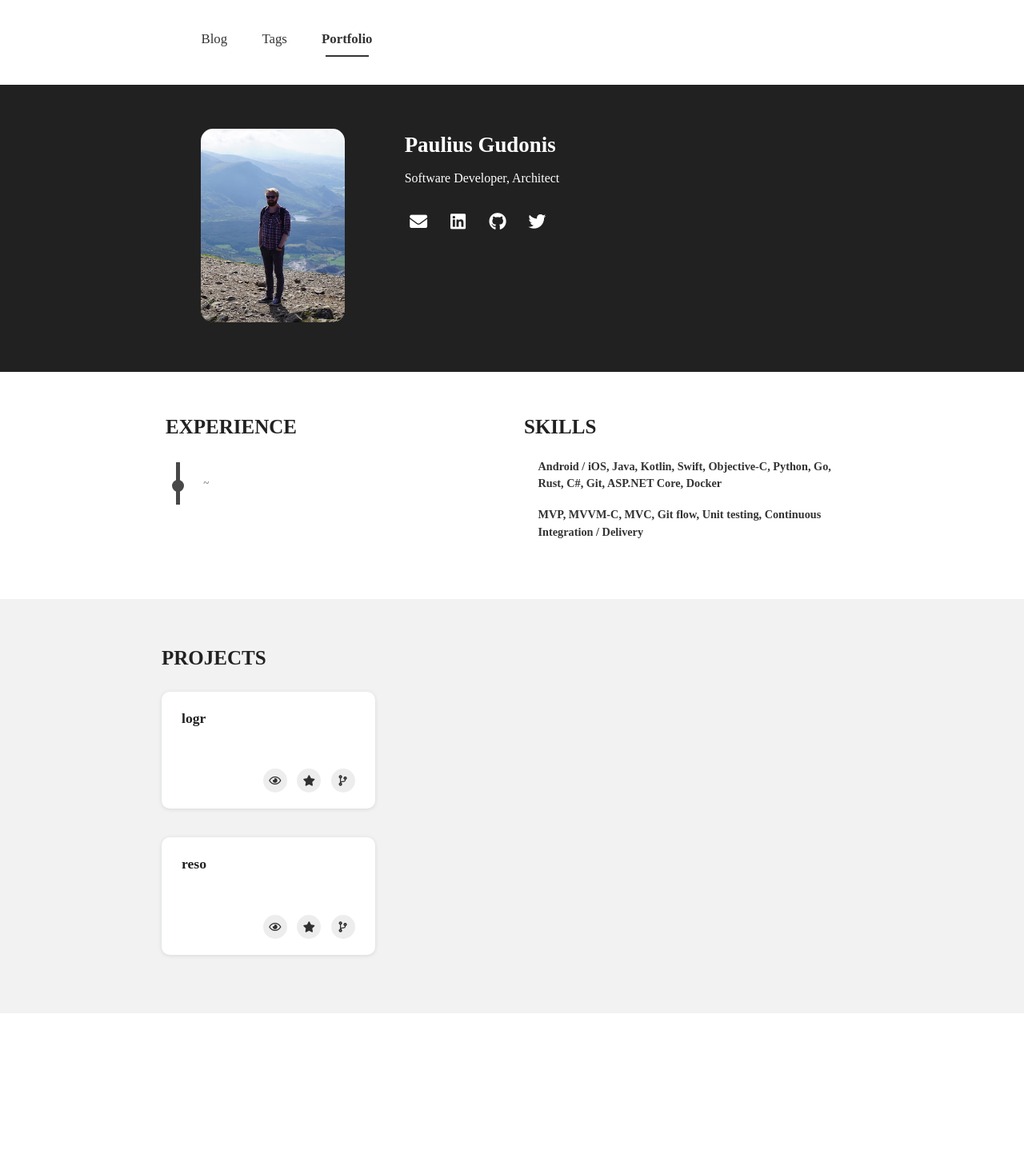
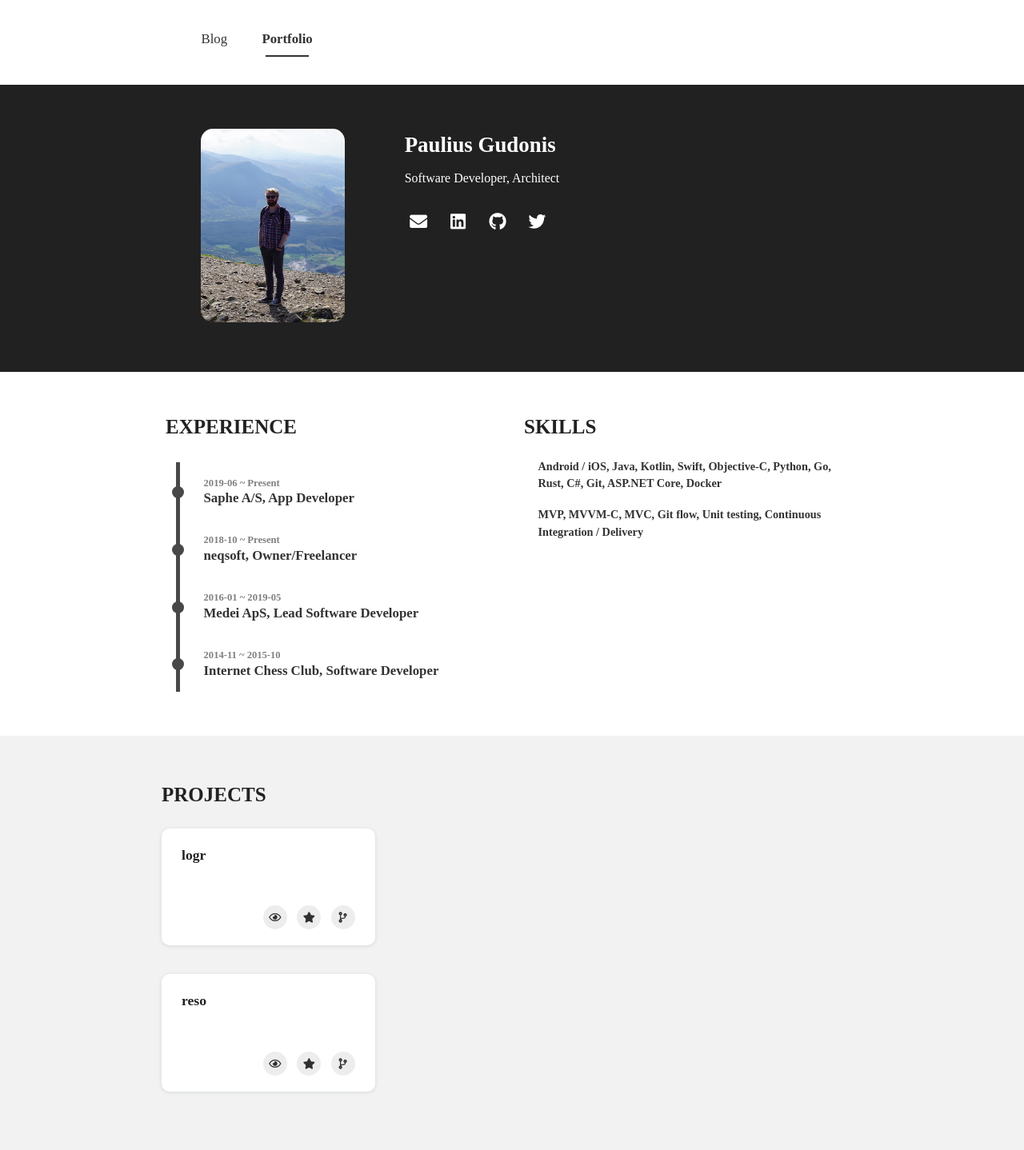
Before and after one commit to nakkht/pgu.dev, a Jekyll site: the page built from portfolio.html, in a window 1280 px wide. Shown: the whole page at 80% size. Built offline with Jekyll 4.4.1, drawn with Linux system fonts in a browser that asks for light colours; nearby versions of some CDN libraries; some web fonts are replaced; before the commit the page ends 1267 px from its top, so only the background shows below that.

Commit message:
Added experience Removed tags from navigation

```diff
--- a/_config.yml
+++ b/_config.yml
@@ -14,10 +14,25 @@ theme_settings:
         - skill: MVP, MVVM-C, MVC, Git flow, Unit testing, Continuous Integration / Delivery
 
     experience:
-        -
+
+        - start: 2019-06
+          end: Present
+          experience: Saphe A/S, App Developer
+
+        - start: 2018-10
+          end: Present
+          experience: neqsoft, Owner/Freelancer
+
+        - start: 2016-01
+          end: 2019-05
+          experience: Medei ApS, Lead Software Developer
+
+        - start: 2014-11
+          end: 2015-10
+          experience: Internet Chess Club, Software Developer
 
   icons:
-    email: paulius.gudonis.92@gmail.com
+    email: pg@neqsoft.com
     linkedin: https://linkedin.com/in/pauliusgudonis
     github: nakkht
     twitter: nakkht
--- a/_includes/head.html
+++ b/_includes/head.html
@@ -23,7 +23,6 @@
   {% endif %}
   <meta name="title" content="{{ title }}" />
   <meta name="author" content="{{ site.theme_settings.profile.username }}" />
-  <meta name="keywords" content="{{ page.tags | join: ',' }}" />
   <meta name="description" content="{{ page.subtitle }}" />
   <meta name="robots" content="index,follow" />
 
--- a/_includes/header.html
+++ b/_includes/header.html
@@ -4,31 +4,16 @@
   <nav>
     <ul>
       {% case current[0] %}
-      {% when 'tags'%}
-      <!-- tags -->
-      <a href="{{ site.url }}">
-        <li class="btn-nav">Blog</li>
-      </a>
-      <li class="current">Tags</li>
-      <a href="{{ site.url }}/portfolio">
-        <li class="btn-nav">Portfolio</li>
-      </a>
       <!-- portfolio -->
       {% when 'portfolio'%}
       <a href="{{ site.url }}">
         <li class="btn-nav">Blog</li>
-      </a>
-      <a href="{{ site.url }}/tags">
-        <li class="btn-nav">Tags</li>
       </a>
       <li class="current">Portfolio</li>
       {% else %}
       <!-- others -->
       <a href="{{ site.url }}">
         <li class="current btn-nav">Blog</li>
-      </a>
-      <a href="{{ site.url }}/tags">
-        <li class="btn-nav">Tags</li>
       </a>
       <a href="{{ site.url }}/portfolio">
         <li class="btn-nav">Portfolio</li>
--- a/_sass/_grape-theme.scss
+++ b/_sass/_grape-theme.scss
@@ -10,7 +10,6 @@
 // Layout
 @import 'layouts/home';
 @import 'layouts/post';
-@import 'layouts/tags';
 @import 'layouts/portfolio';
 
 // Include
--- a/tags.html
+++ /dev/null
@@ -1,4 +0,0 @@
----
-layout: tags
-title: Tags
----
```
Also changed, not shown: _includes/aside.html (+0 -11 lines), _layouts/home.html (+0 -7 lines), _layouts/tags.html (deleted, +0 -37 lines).
